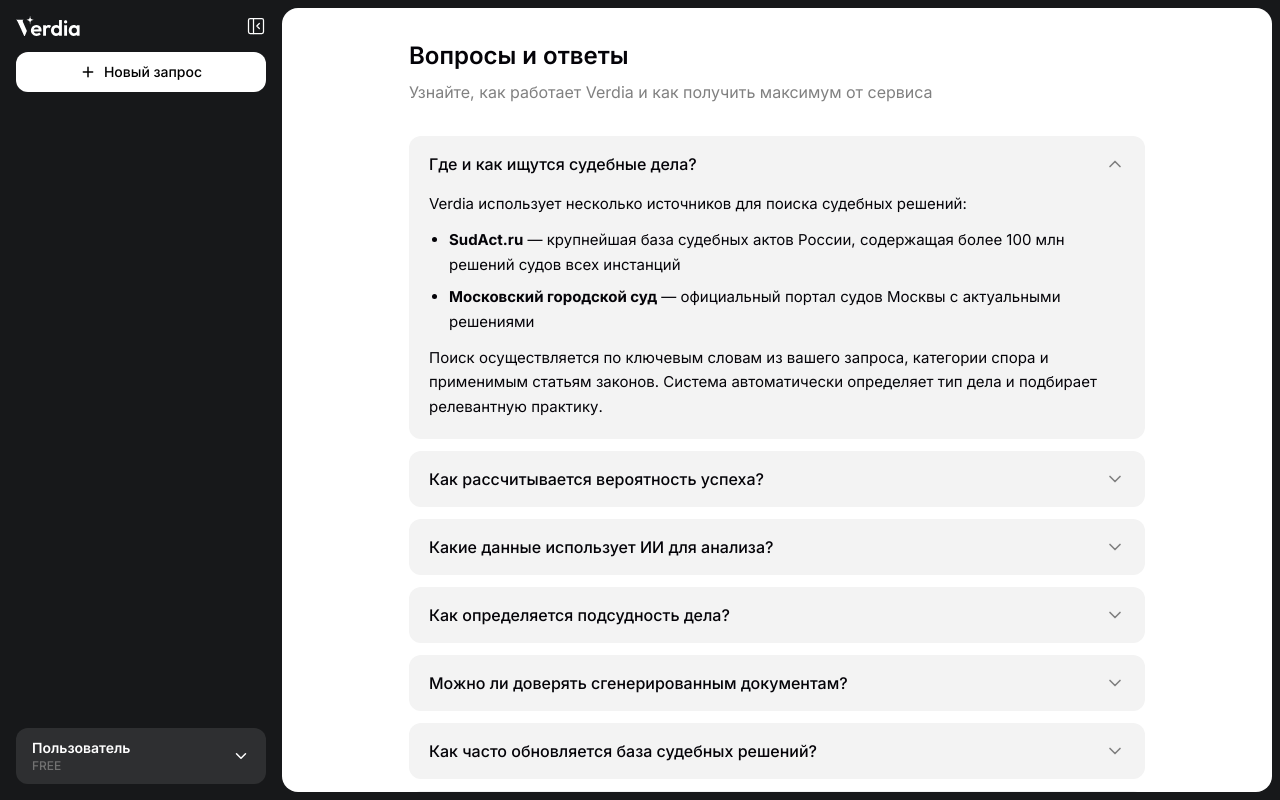
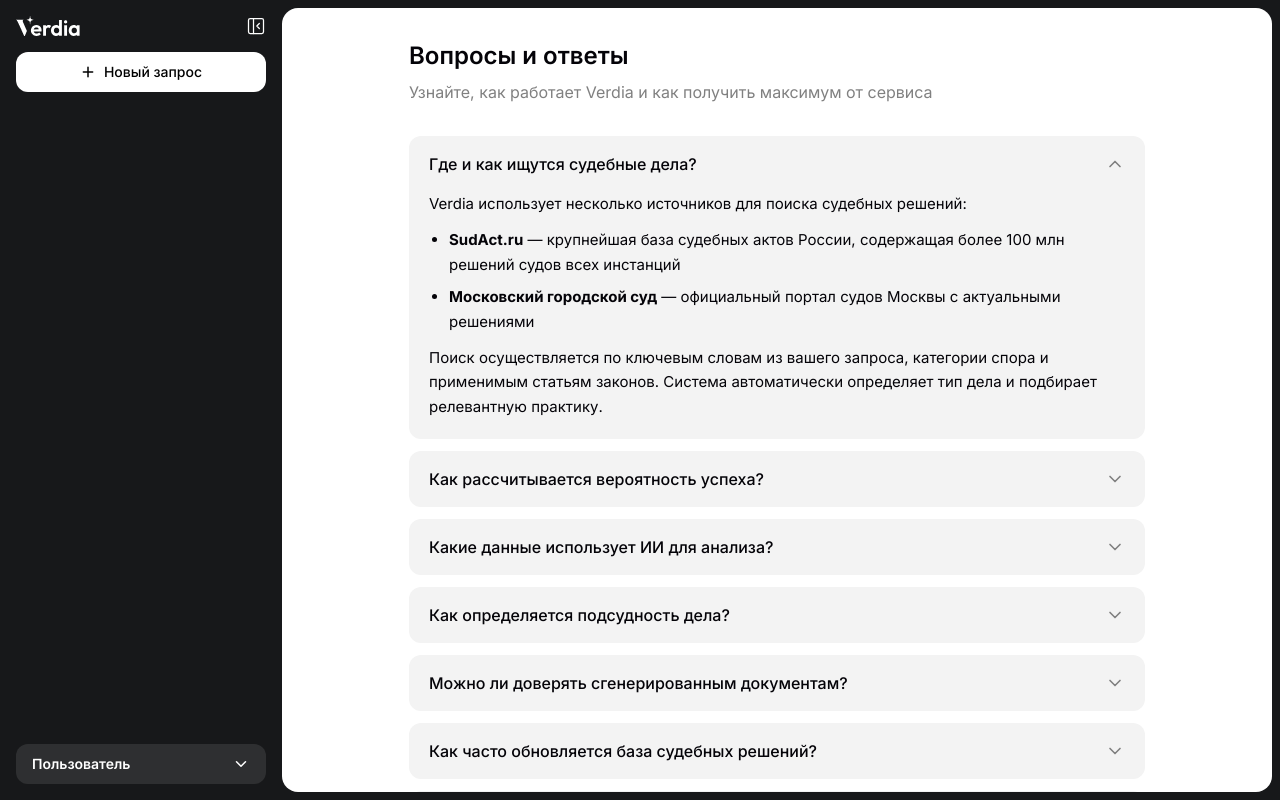
Before and after one commit to artbashkirov/verdia, a Next.js app: page /faq in a window 1280 px wide. Built offline with nearby package versions, Linux system fonts and the light colour scheme; no server answers.

Commit message:
feat(sidebar): show user email instead of FREE plan placeholder
Removed the hardcoded 'FREE' label under user name in both desktop
and mobile sidebars and replaced it with the user's email from
Supabase auth. Email is truncated with ellipsis to handle long
addresses without breaking layout.

```diff
--- a/src/components/layout/MobileSidebar.tsx
+++ b/src/components/layout/MobileSidebar.tsx
@@ -440,7 +440,7 @@
     ? `${user.user_metadata.first_name} ${user.user_metadata.last_name?.charAt(0) || ''}.`
     : user?.email?.split('@')[0] || 'Пользователь';
 
-  const userPlan = 'FREE'; // TODO: Get from database
+  const userEmail = user?.email || '';
 
   // Get user initials for profile
   const getUserInitials = () => {
@@ -471,7 +471,7 @@
         className={`fixed bottom-0 left-0 right-0 bg-[#17181A] flex flex-col transition-transform duration-300 ease-in-out z-[70] md:hidden rounded-t-[32px] overflow-hidden ${
           isOpen ? 'translate-y-0' : 'translate-y-full'
         }`}
-        style={{ maxHeight: '90dvh' }}
+        style={{ height: '95dvh' }}
       >
         {/* Drag indicator */}
         <div className="flex justify-center pt-3 pb-2">
@@ -591,9 +591,9 @@
               onClick={() => setShowDropdown(!showDropdown)}
               className="w-full flex items-center justify-between px-4 py-2.5 bg-white/10 rounded-xl hover:bg-white/20 transition-colors"
             >
-              <div className="flex flex-col items-start">
-                <span className="text-sm font-semibold text-white">{userName}</span>
-                <span className="text-xs font-medium text-gray-400">{userPlan}</span>
+              <div className="flex flex-col items-start min-w-0 flex-1">
+                <span className="text-sm font-semibold text-white truncate w-full text-left">{userName}</span>
+                <span className="text-xs font-medium text-gray-400 truncate w-full text-left">{userEmail}</span>
               </div>
               <ChevronDownIcon className={`w-[18px] h-[18px] text-white transition-transform ${showDropdown ? 'rotate-180' : ''}`} />
             </button>
--- a/src/components/layout/Sidebar.tsx
+++ b/src/components/layout/Sidebar.tsx
@@ -415,7 +415,7 @@
     ? `${user.user_metadata.first_name} ${user.user_metadata.last_name?.charAt(0) || ''}.`
     : user?.email?.split('@')[0] || 'Пользователь';
 
-  const userPlan = 'FREE'; // TODO: Get from database
+  const userEmail = user?.email || '';
 
   // Get user initials for collapsed profile
   const getUserInitials = () => {
@@ -617,9 +617,9 @@
               onClick={() => setShowDropdown(!showDropdown)}
               className="w-full flex items-center justify-between px-4 py-2.5 bg-white/10 rounded-xl hover:bg-white/20 transition-colors"
             >
-              <div className="flex flex-col items-start">
-                <span className="text-sm font-semibold text-white">{userName}</span>
-                <span className="text-xs font-medium text-gray-400">{userPlan}</span>
+              <div className="flex flex-col items-start min-w-0 flex-1">
+                <span className="text-sm font-semibold text-white truncate w-full text-left">{userName}</span>
+                <span className="text-xs font-medium text-gray-400 truncate w-full text-left">{userEmail}</span>
               </div>
               <ChevronDownIcon className={`w-[18px] h-[18px] text-white transition-transform ${showDropdown ? 'rotate-180' : ''}`} />
             </button>
```
